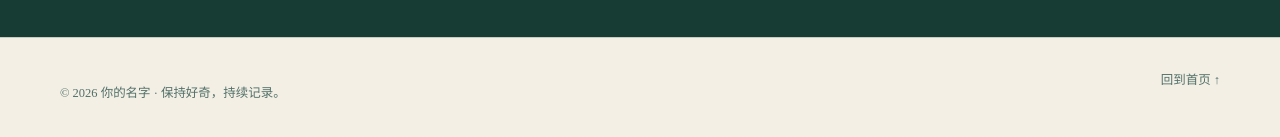
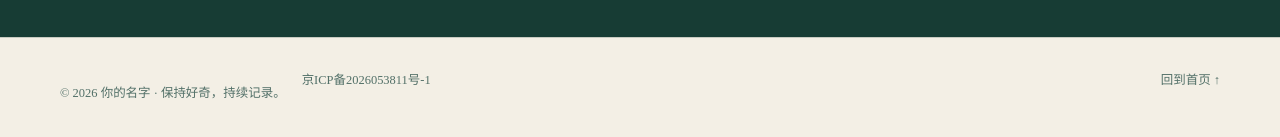
Before and after one commit to Skychutt/my-blog, a React (Vite) app: page / in a window 1280 px wide. Shown: the part 3053-3190 px from the top of the page. Built offline with nearby package versions, Linux system fonts and the light colour scheme.

Commit message:
chore: add ICP filing number

```diff
--- a/src/App.tsx
+++ b/src/App.tsx
@@ -68,9 +68,19 @@
   return (
     <footer className="site-footer">
       <div className="shell footer-inner">
-        <p>
-          © {new Date().getFullYear()} {siteConfig.name} · 保持好奇，持续记录。
-        </p>
+        <div className="footer-meta">
+          <p>
+            © {new Date().getFullYear()} {siteConfig.name} · 保持好奇，持续记录。
+          </p>
+          <a
+            className="icp-link"
+            href={siteConfig.icpFiling.url}
+            target="_blank"
+            rel="noopener noreferrer"
+          >
+            {siteConfig.icpFiling.number}
+          </a>
+        </div>
         <a href="#/">回到首页 ↑</a>
       </div>
     </footer>
--- a/src/site.config.ts
+++ b/src/site.config.ts
@@ -6,4 +6,8 @@
   email: "hello@example.com",
   github: "https://github.com/your-name",
   location: "中国",
+  icpFiling: {
+    number: "京ICP备2026053811号-1",
+    url: "https://beian.miit.gov.cn/",
+  },
 };
--- a/src/styles.css
+++ b/src/styles.css
@@ -154,6 +154,8 @@
 .contact-links { display: flex; gap: 28px; margin-top: 34px; color: var(--paper); font-weight: 700; }
 .site-footer { border-top: 1px solid var(--line); }
 .footer-inner { display: flex; justify-content: space-between; gap: 20px; padding-block: 32px; color: var(--ink-soft); font-size: .78rem; }
+.footer-meta { display: flex; flex-wrap: wrap; gap: 8px 16px; }
+.icp-link:hover { color: var(--accent); }
 
 .article-page { min-height: 70vh; }
 .article-hero { padding: 90px 0 65px; text-align: center; }
```
